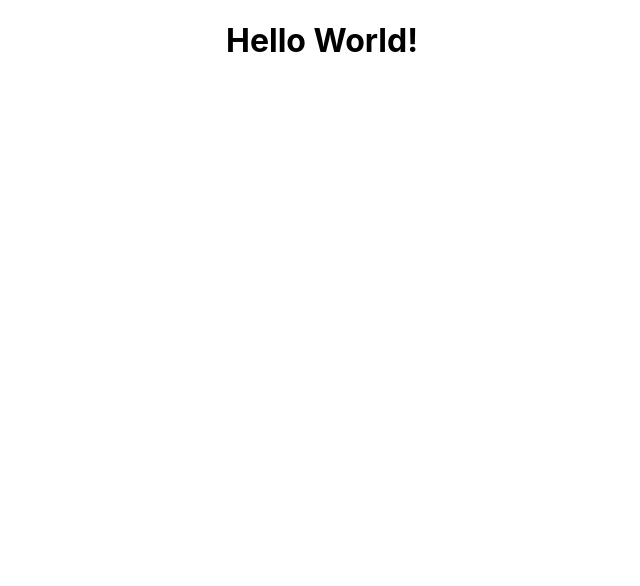
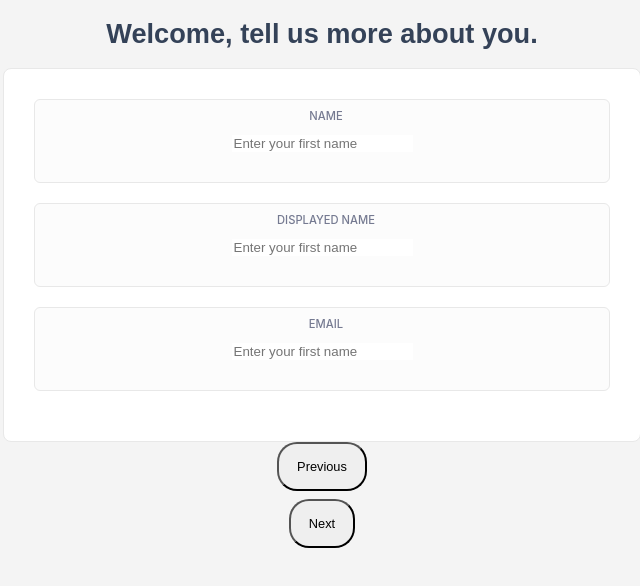
Before and after one commit to AnnZak/CodersCamp2020.Project.Front-React.MovieMatch, a React (Create React App) app: page / in a window 1280 px wide. Shown: the top 586 px of the page, without its empty margins (318-958 px from the left). Built offline with nearby package versions, Linux system fonts and the light colour scheme.

Commit message:
Update App.tsx

```diff
--- a/src/App.tsx
+++ b/src/App.tsx
@@ -1,10 +1,11 @@
 import React from 'react';
 import './App.scss';
+import Registration from './views/Registration/Registration'
 
 function App() {
   return (
     <div className="App">
-      <h1>Hello World!</h1>
+      <Registration />
     </div>
   );
 }
```
